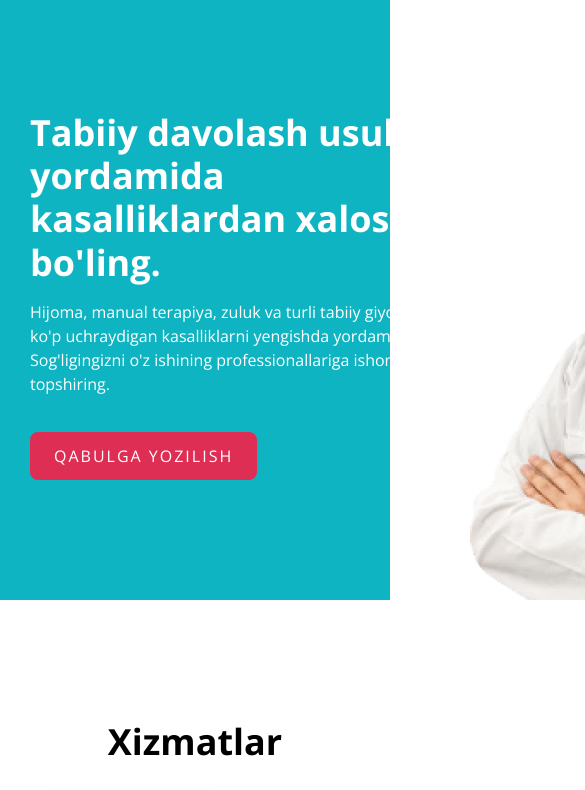
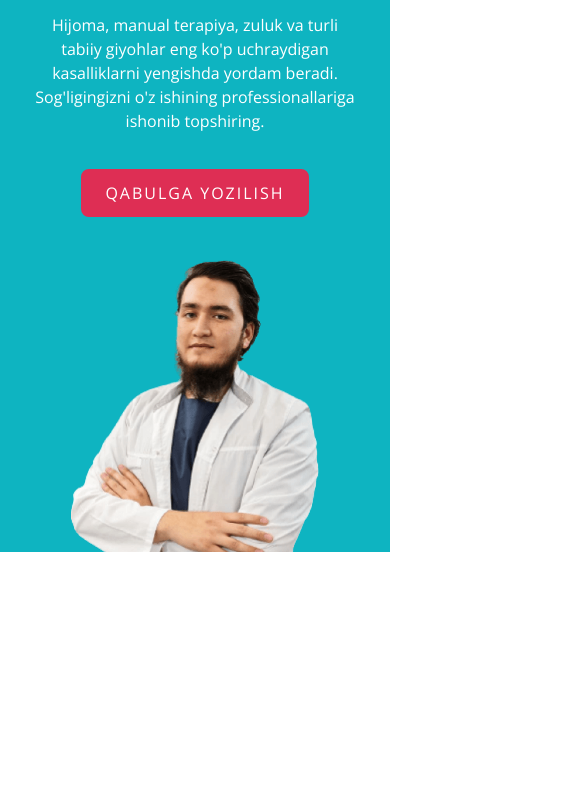
Before and after one commit to ZoitovNurulloh/zn-ansormed, a plain HTML site: page index.html in a window 390 px wide. Shown: the part 129-919 px from the top of the page, 585 px wide, since content can reach past the window. After the commit the page ends 844 px from the top, so only its background shows below. Drawn offline with nearby package versions, Linux system fonts and the light colour scheme.

Commit message:
Make hero responsive

```diff
--- a/css/main.css
+++ b/css/main.css
@@ -183,7 +183,8 @@ body {
 }
 
 .hero-content {
-  width: 500px;
+  max-width: 500px;
+  width: 100%;
   padding-top: 120px;
   padding-bottom: 120px;
 }
@@ -308,3 +309,46 @@ body {
   align-items: center;
   justify-content: space-between;
 }
+
+
+@media only screen and (max-width: 1000px) {
+  .hero-content {
+    width: 50%;
+    padding-top: 60px;
+    padding-bottom: 60px;
+  }
+
+  .hero-img {
+    width: 40%;
+    height: auto ;
+  }
+}
+
+@media only screen and (max-width: 800px) {
+  .hero-container {
+    flex-wrap: wrap;
+    justify-content: center;
+  }
+  .hero-content {
+    width: 100%;
+    max-width: 100%;
+    padding-top: 40px;
+    padding-bottom: 40px;
+    text-align: center;
+  }
+
+  .hero-heading {
+    font-size: 24px;
+  }
+
+  .hero-text {
+    width: 100%;
+  }
+}
+
+@media only screen and (max-width: 550px) {
+  .hero-img {
+    width: 75%;
+  }
+
+}
--- a/index.html
+++ b/index.html
@@ -17,7 +17,7 @@
 
 <body>
   <!-- SITE-HEADER -->
-  <header class="site-header">
+  <header class="site-header" style="display: none;">
     <div class="site-header__container container">
       <a href="#" class="site-logo">
         <img class="site-logo-img" width="50" height="50" src="/img/logo-icon.jpg" alt="AnsorMed logo"
@@ -63,12 +63,12 @@
       </div>
     </section>
       <!-- INDEX-SERVICES -->
-    <section class="index-services">
+    <section class="index-services" style="display: none;">
         <div class="container">
           <h2 class="index-services__heading">Xizmatlar</h2>
           <ul class="index-services__lists">
             <li class="index-services__item index-service">
-          <img class="index-service__img" src="/img/hijoma.jpg" alt="" width="200" height="200" srcset="/img/hijoma.jpg1x,  /img/hijoma@2x.jpg 2x">
+          <img class="index-service__img" src="/img/hijoma.jpg" alt="" width="200" height="200" srcset="/img/hijoma.jpg 1x,  /img/hijoma@2x.jpg 2x">
               <div class="index-services__content">
                 <h3 class="index-service__title">Hijoma</h3>
                 <p class="index-service__description">Imom Termiziy Abdulloh ibn Abbos raziyallohu anhumodan rivoyat qilgan hadisda rasululloh sallallohu alayhi va sallam dedilar: «Sizlar hijoma qiladigan kunlaringizning eng yaxshisi 17, 19 va 21-kunlardir» (bu kunlar hijrij-kamariy hisobdagi oylar kunlaridir).</p>
@@ -107,7 +107,7 @@
     </section>
 
     <!-- CTA -->
-    <section class="index-cta" id="index-cta">
+    <section class="index-cta" id="index-cta" style="display: none;">
       <div class="container">
         <h2 class="cta-heading">Qabulga yozilish</h2>
         <div class="cta-links">
@@ -119,7 +119,7 @@
   </main>
 
   <!-- SITE FOOTER -->
-  <footer class="site-footer">
+  <footer class="site-footer" style="display: none;">
     <div class="site-footer__container container">
       <a href="#" class="site-logo site-logo__site-footer">
         <img class="site-logo-img" width="50" height="50" src="/img/logo-icon.jpg" alt="AnsorMed logo"
@@ -148,6 +148,8 @@
       </nav>
     </div>
   </footer>
+
+  <script src="/js/index.js"></script>
 </body>
 
 </html>
```
